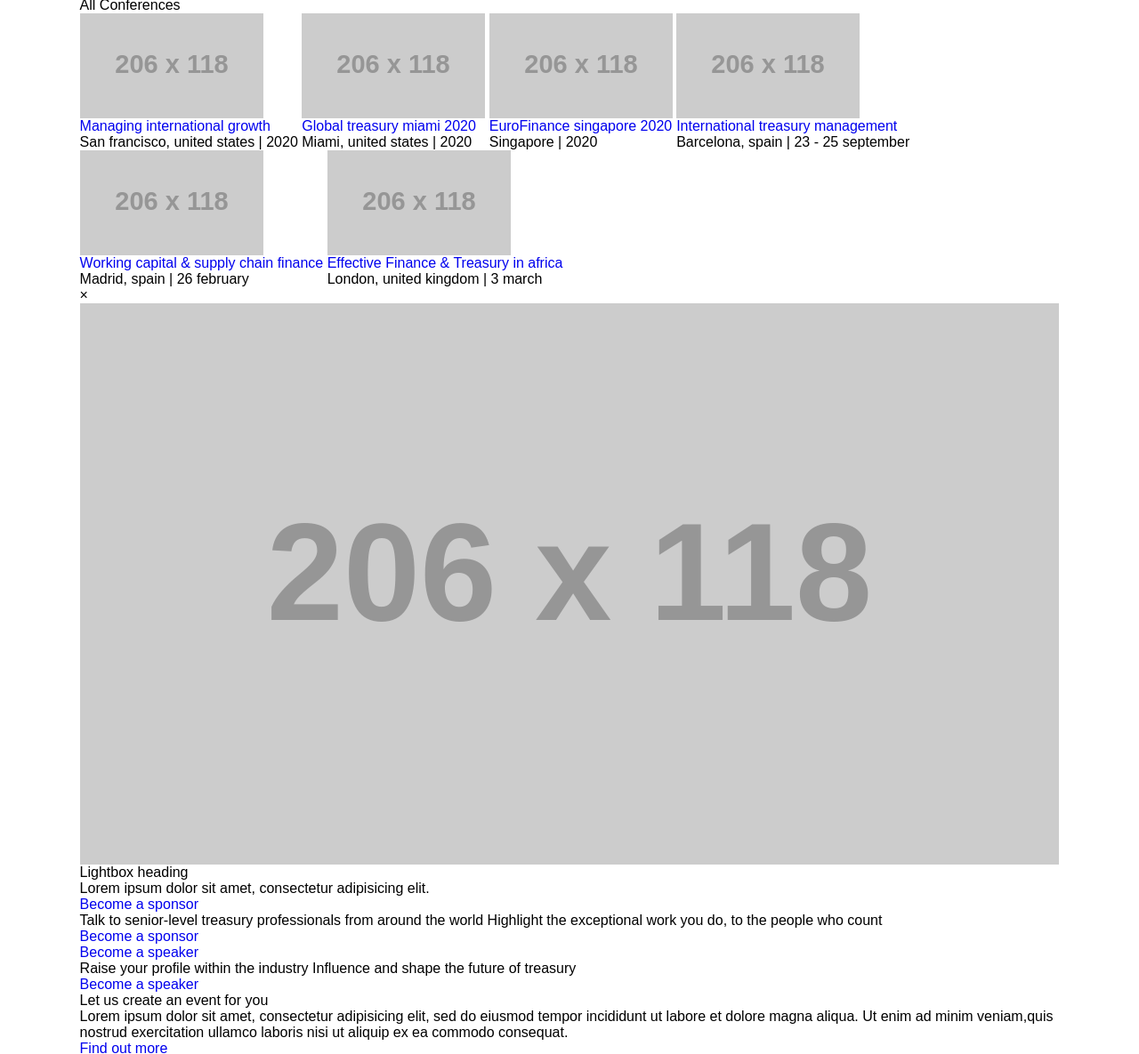
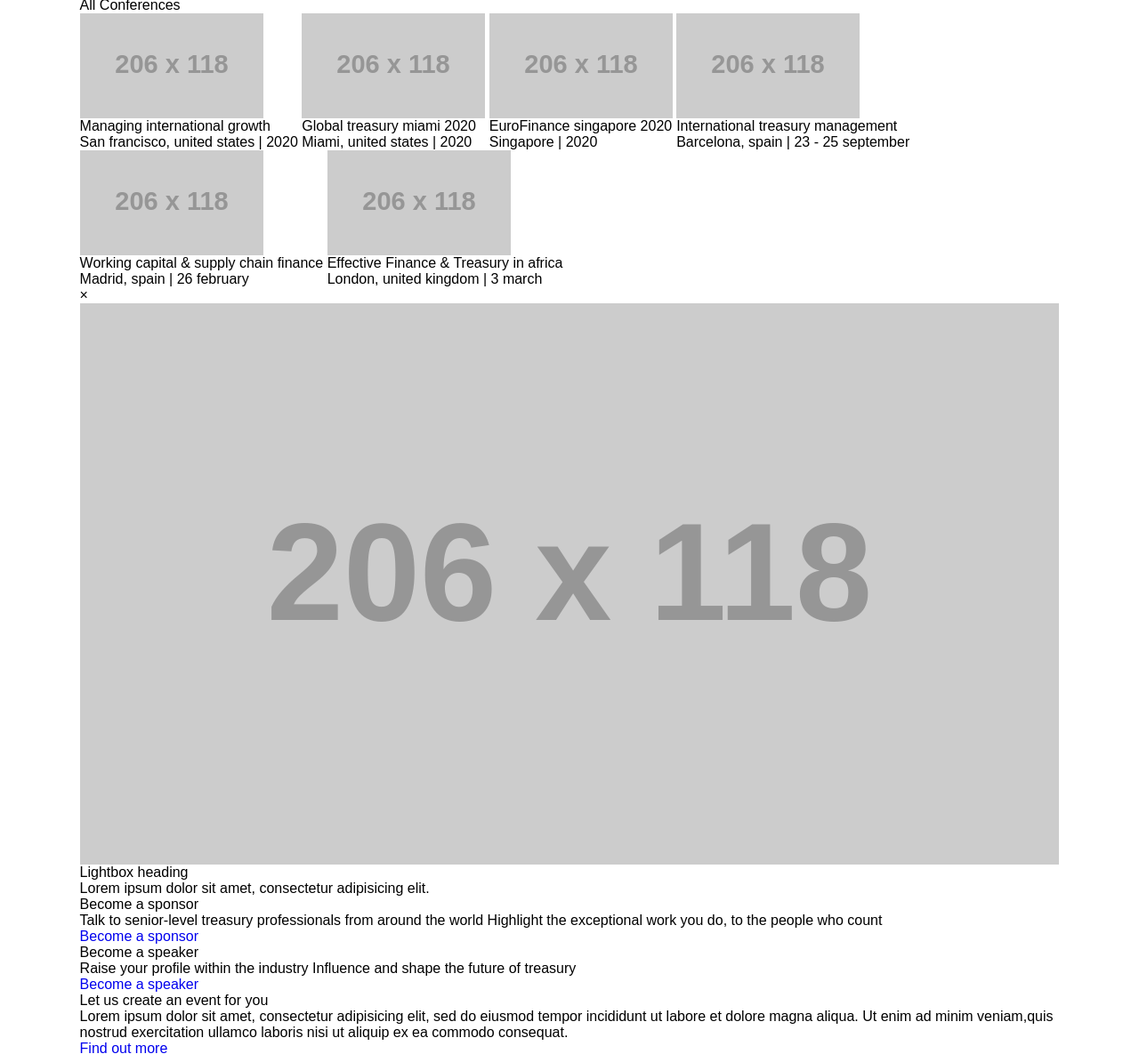
Before and after one commit to dpriyankaprdxn/euroFinance, a plain HTML site: page conferences.html in a window 1280 px wide. Shown: the part 121-1306 px from the top of the page at 89% size. Drawn offline with Linux system fonts and the light colour scheme; placeholder pictures from the web are drawn by us.

Commit message:
remove anchor from heading in all-confernce section

```diff
--- a/conferences.html
+++ b/conferences.html
@@ -124,9 +124,7 @@
                 </a>
               </figure>
               <div class="image-info">
-                <h4>
-                  <a href="#FIXME" title="Managing international growth">Managing international growth</a>
-                </h4>
+                <h4>Managing international growth</h4>
                 <span>San francisco, united states | 2020</span>
               </div>
             </li>
@@ -137,9 +135,7 @@
                 </a>
               </figure>
               <div class="image-info">
-                <h4>
-                  <a href="#FIXME" title="Global treasury miami 2020">Global treasury miami 2020</a>
-                </h4>
+                <h4>Global treasury miami 2020</h4>
                 <span>Miami, united states | 2020</span>
               </div>
             </li>
@@ -151,9 +147,7 @@
               </figure>
               <div class="image-info">
                 <h4>
-                  <a href="#FIXME" title="EuroFinance singapore 2020">
                     <span>EuroFinance</span> singapore 2020
-                  </a>
                 </h4>
                 <span>Singapore | 2020</span>
               </div>
@@ -165,9 +159,7 @@
                 </a>
               </figure>
               <div class="image-info">
-                <h4>
-                  <a href="#FIXME" title="International treasury management">International treasury management</a>
-                </h4>
+                <h4>International treasury management</h4>
                 <span>Barcelona, spain | 23 - 25 september</span>
               </div>
             </li>
@@ -178,9 +170,7 @@
                 </a>
               </figure>
               <div class="image-info">
-                <h4>
-                  <a href="#FIXME" title="Working capital &amp; supply chain finance">Working capital &amp; supply chain finance</a>
-                </h4>
+                <h4>Working capital &amp; supply chain finance</h4>
                 <span>Madrid, spain | 26 february</span>
               </div>
             </li>
@@ -192,9 +182,7 @@
               </figure>
               <div class="image-info">
                 <h4>
-                  <a href="#FIXME" title="Effective Finance &amp; Treasury in africa">
                     Effective Finance &amp; Treasury <span>in</span> africa
-                  </a>
                 </h4>
                 <span>London, united kingdom | 3 march</span>
               </div>
@@ -218,9 +206,7 @@
           <!-- become-sponsor-speaker sub section start -->
           <ul class="become-sponsor-speaker">
             <li>
-              <h5>
-                <a href="#FIXME" title="Become a sponsor">Become a sponsor</a>
-              </h5>
+              <h5>Become a sponsor</h5>
               <ul>
                 <li>
                   Talk to senior-level treasury professionals from around the world
@@ -232,9 +218,7 @@
               <a href="#FIXME" class="buttons" title="Become a sponsor">Become a sponsor</a>
             </li>
             <li>
-              <h5>
-                <a href="#FIXME" class="buttons" title="Become a speaker">Become a speaker</a>
-              </h5>
+              <h5>Become a speaker</h5>
               <ul>
                 <li>
                   Raise your profile within the industry
```
